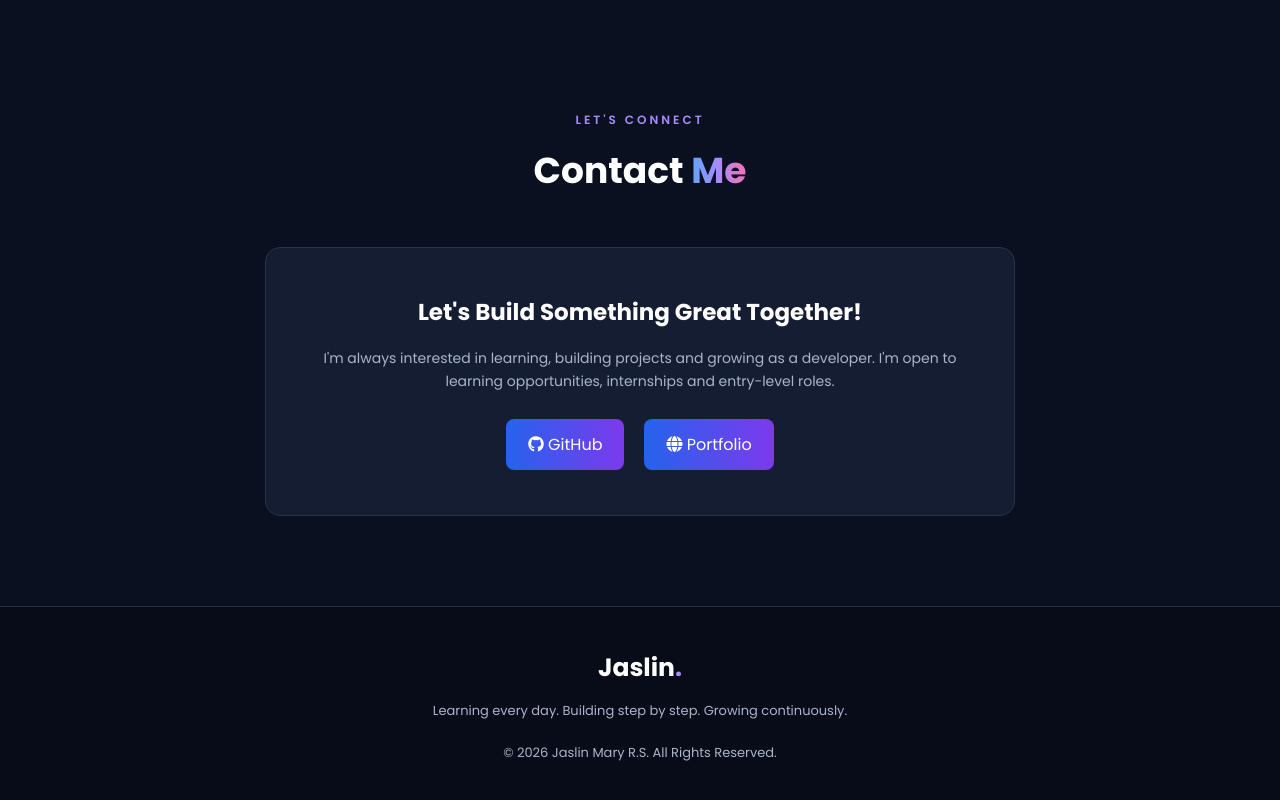
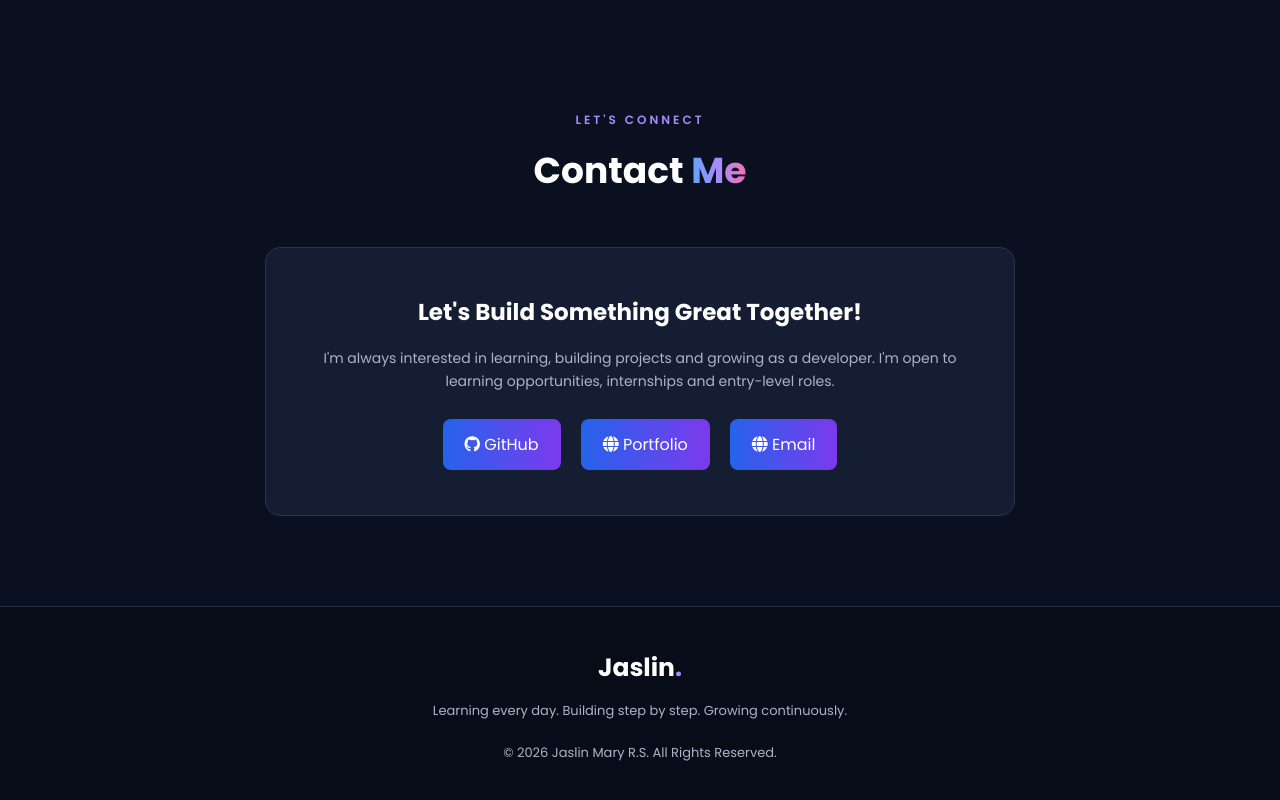
Before and after one commit to jaslinmary/jaslinmary, a plain HTML site: page index.html in a window 1280 px wide. Shown: the part 3735-4535 px from the top of the page. Drawn offline with Linux system fonts and the light colour scheme.

Commit message:
Update index.html
add email

```diff
--- a/index.html
+++ b/index.html
@@ -339,6 +339,12 @@
                     <i class="fas fa-globe"></i>
                     Portfolio
                 </a>
+                  <a href="jaslinmary005@gmail.com"
+                   target="_blank">
+                    <i class="fas fa-globe"></i>
+                    Email
+                </a>
+
 
             </div>
 
```
